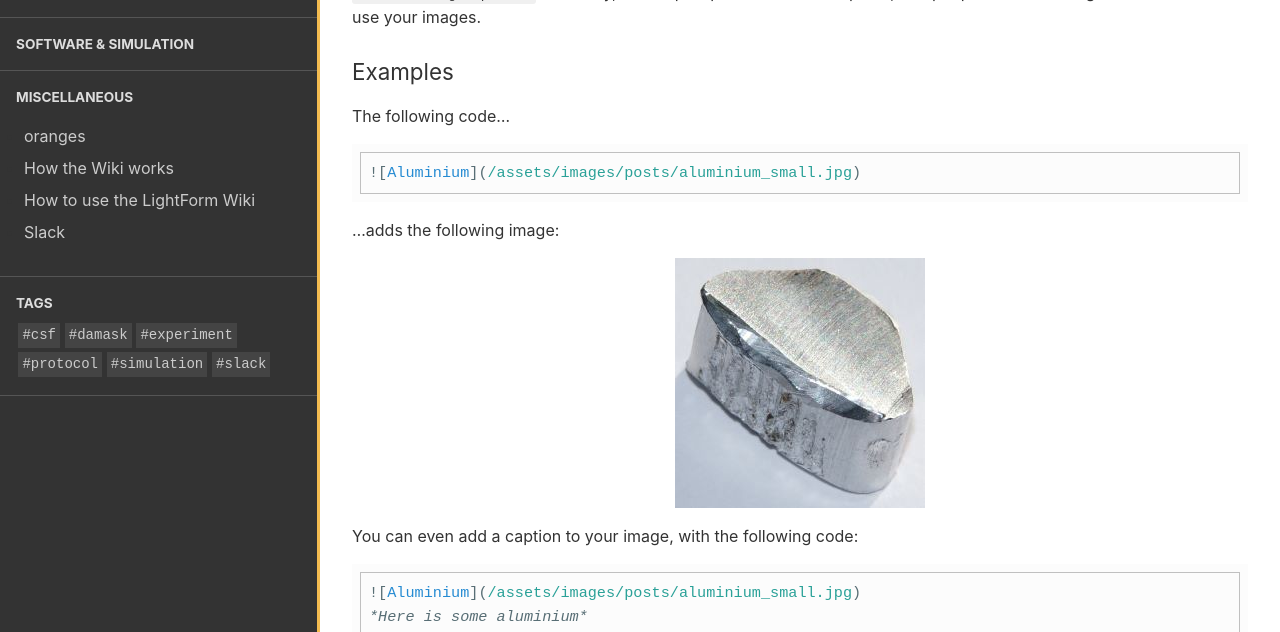
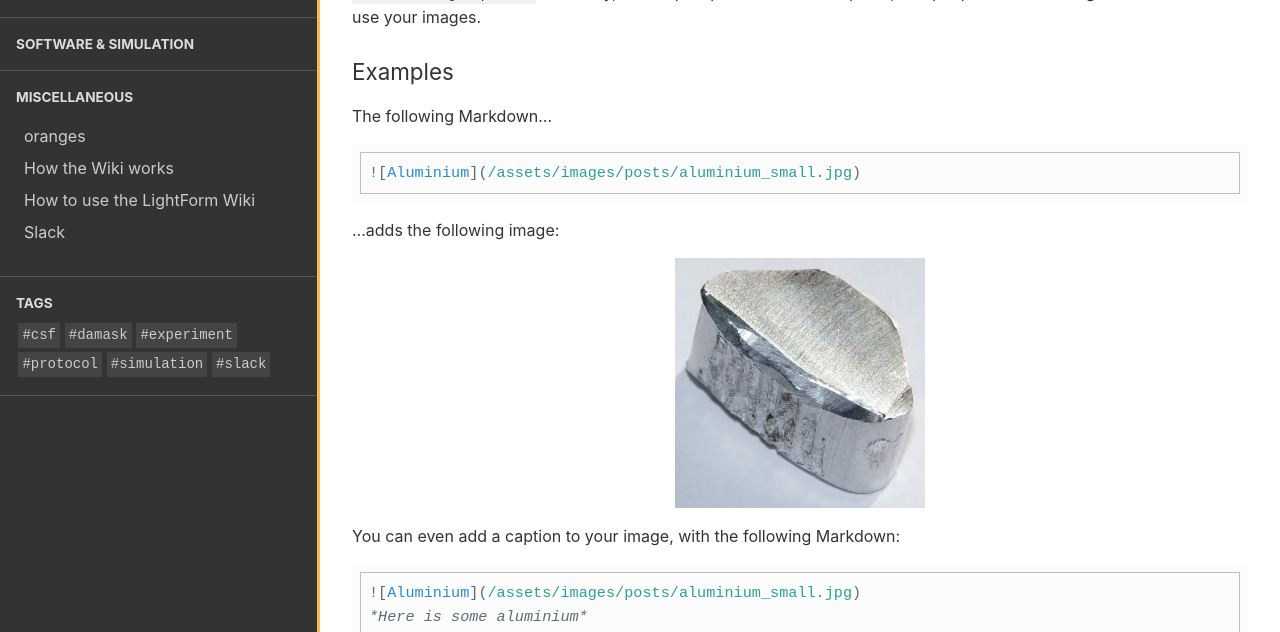
Before and after one commit to test-aplowman/test-aplowman.github.io, a Jekyll site: the page built from collections/_miscellaneous/how_to_use_wiki.md, in a window 1280 px wide and 900 px high, scrolled down 1614 px. Shown: the part 154-786 px from the top of the window. Built offline with Jekyll 4.4.1, drawn with Linux system fonts in a browser that asks for light colours.

Commit message:
Update how_to_use_wiki.md

````diff
--- a/collections/_miscellaneous/how_to_use_wiki.md
+++ b/collections/_miscellaneous/how_to_use_wiki.md
@@ -36,7 +36,7 @@ If you are not using Prose.io, please upload your images to the correct images d
 
 ### Examples
 
-The following code...
+The following Markdown...
 
 ```markdown
 ![Aluminium]({{site.baseurl}}/assets/images/posts/aluminium_small.jpg)
@@ -45,7 +45,7 @@ The following code...
 
 ![Aluminium]({{site.baseurl}}/assets/images/posts/aluminium_small.jpg)
 
-You can even add a caption to your image, with the following code:
+You can even add a caption to your image, with the following Markdown:
 
 ```markdown
 ![Aluminium]({{site.baseurl}}/assets/images/posts/aluminium_small.jpg)
````
